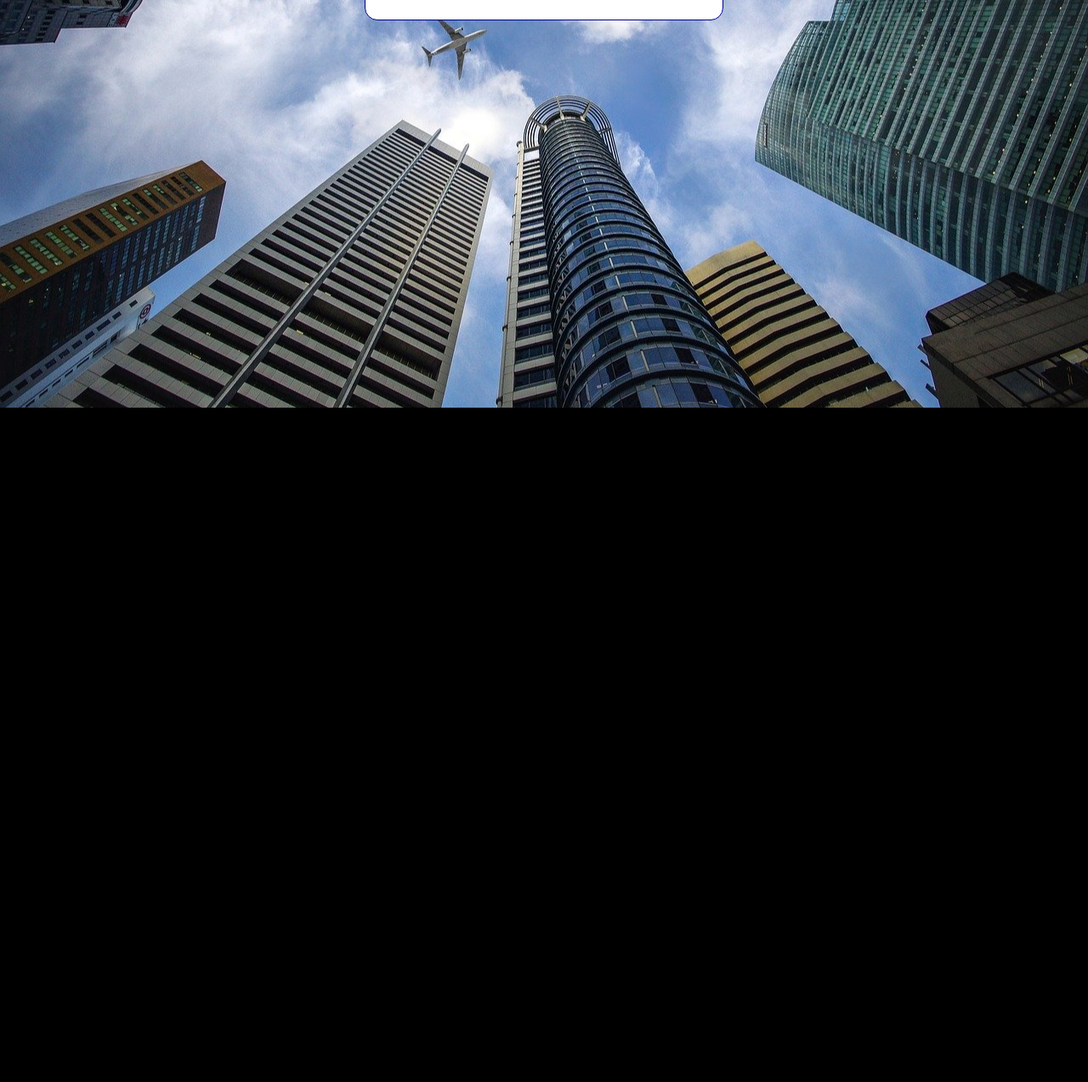
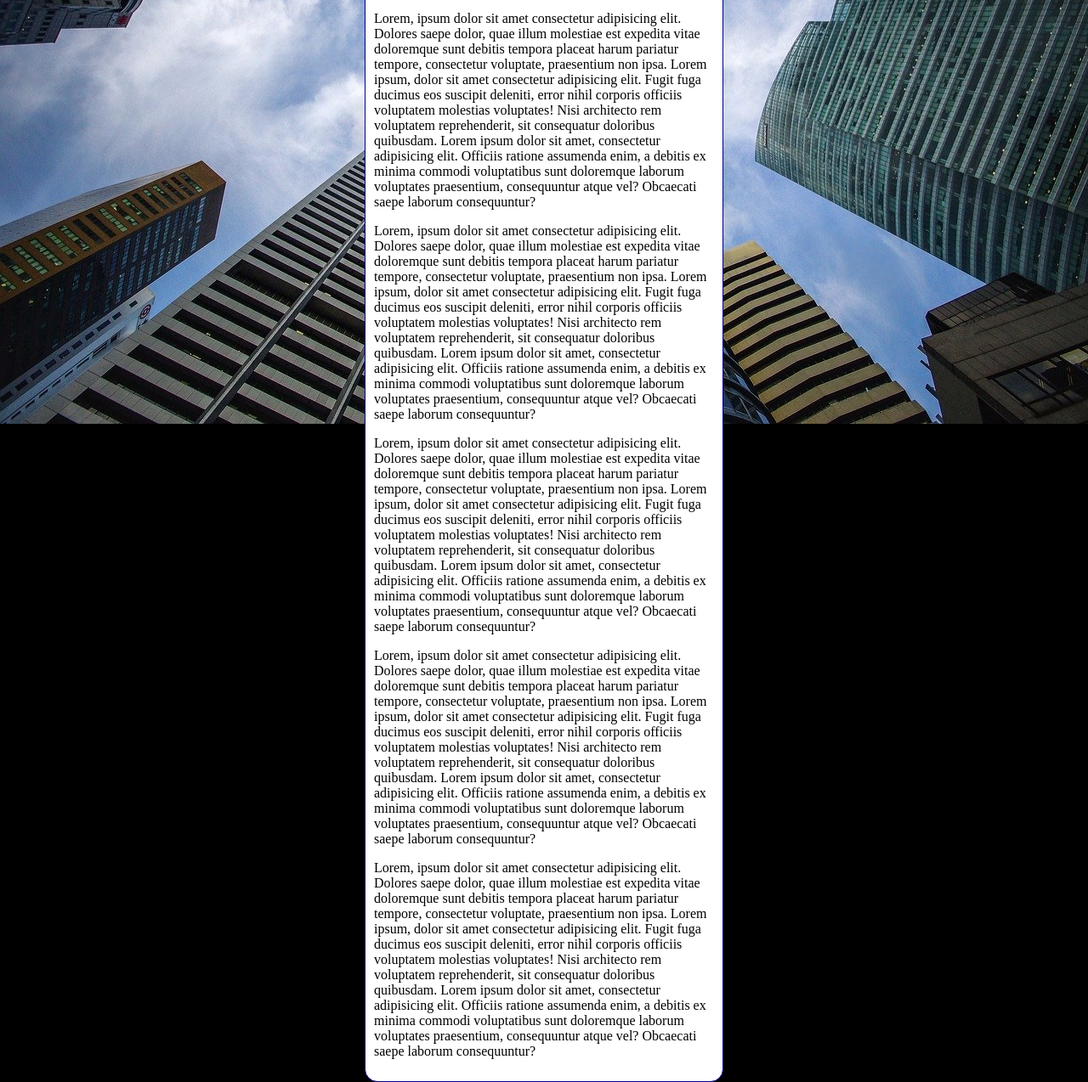
Before and after one commit to arthurferreira-dev/HTML---CSS, a plain HTML site: page Vol. 3/aula12a15/fundo06.html in a window 1280 px wide. Shown: the part 336-1610 px from the top of the page at 85% size. Before the commit the page ends 816 px from the top, so only its background shows below. Drawn offline with Linux system fonts and the light colour scheme.

Commit message:
add 5 paragraphos in the index.html

```diff
--- a/Vol. 3/aula12a15/fundo06.html
+++ b/Vol. 3/aula12a15/fundo06.html
@@ -14,6 +14,31 @@
             Lorem ipsum, dolor sit amet consectetur adipisicing elit. Fugit fuga ducimus eos suscipit deleniti, error nihil corporis officiis voluptatem molestias voluptates! Nisi architecto rem voluptatem reprehenderit, sit consequatur doloribus quibusdam.
             Lorem ipsum dolor sit amet, consectetur adipisicing elit. Officiis ratione assumenda enim, a debitis ex minima commodi voluptatibus sunt doloremque laborum voluptates praesentium, consequuntur atque vel? Obcaecati saepe laborum consequuntur?
         </p>
+        <p>
+            Lorem, ipsum dolor sit amet consectetur adipisicing elit. Dolores saepe dolor, quae illum molestiae est expedita vitae doloremque sunt debitis tempora placeat harum pariatur tempore, consectetur voluptate, praesentium non ipsa.
+            Lorem ipsum, dolor sit amet consectetur adipisicing elit. Fugit fuga ducimus eos suscipit deleniti, error nihil corporis officiis voluptatem molestias voluptates! Nisi architecto rem voluptatem reprehenderit, sit consequatur doloribus quibusdam.
+            Lorem ipsum dolor sit amet, consectetur adipisicing elit. Officiis ratione assumenda enim, a debitis ex minima commodi voluptatibus sunt doloremque laborum voluptates praesentium, consequuntur atque vel? Obcaecati saepe laborum consequuntur?
+        </p>
+        <p>
+            Lorem, ipsum dolor sit amet consectetur adipisicing elit. Dolores saepe dolor, quae illum molestiae est expedita vitae doloremque sunt debitis tempora placeat harum pariatur tempore, consectetur voluptate, praesentium non ipsa.
+            Lorem ipsum, dolor sit amet consectetur adipisicing elit. Fugit fuga ducimus eos suscipit deleniti, error nihil corporis officiis voluptatem molestias voluptates! Nisi architecto rem voluptatem reprehenderit, sit consequatur doloribus quibusdam.
+            Lorem ipsum dolor sit amet, consectetur adipisicing elit. Officiis ratione assumenda enim, a debitis ex minima commodi voluptatibus sunt doloremque laborum voluptates praesentium, consequuntur atque vel? Obcaecati saepe laborum consequuntur?
+        </p>
+        <p>
+            Lorem, ipsum dolor sit amet consectetur adipisicing elit. Dolores saepe dolor, quae illum molestiae est expedita vitae doloremque sunt debitis tempora placeat harum pariatur tempore, consectetur voluptate, praesentium non ipsa.
+            Lorem ipsum, dolor sit amet consectetur adipisicing elit. Fugit fuga ducimus eos suscipit deleniti, error nihil corporis officiis voluptatem molestias voluptates! Nisi architecto rem voluptatem reprehenderit, sit consequatur doloribus quibusdam.
+            Lorem ipsum dolor sit amet, consectetur adipisicing elit. Officiis ratione assumenda enim, a debitis ex minima commodi voluptatibus sunt doloremque laborum voluptates praesentium, consequuntur atque vel? Obcaecati saepe laborum consequuntur?
+        </p>
+        <p>
+            Lorem, ipsum dolor sit amet consectetur adipisicing elit. Dolores saepe dolor, quae illum molestiae est expedita vitae doloremque sunt debitis tempora placeat harum pariatur tempore, consectetur voluptate, praesentium non ipsa.
+            Lorem ipsum, dolor sit amet consectetur adipisicing elit. Fugit fuga ducimus eos suscipit deleniti, error nihil corporis officiis voluptatem molestias voluptates! Nisi architecto rem voluptatem reprehenderit, sit consequatur doloribus quibusdam.
+            Lorem ipsum dolor sit amet, consectetur adipisicing elit. Officiis ratione assumenda enim, a debitis ex minima commodi voluptatibus sunt doloremque laborum voluptates praesentium, consequuntur atque vel? Obcaecati saepe laborum consequuntur?
+        </p>
+        <p>
+            Lorem, ipsum dolor sit amet consectetur adipisicing elit. Dolores saepe dolor, quae illum molestiae est expedita vitae doloremque sunt debitis tempora placeat harum pariatur tempore, consectetur voluptate, praesentium non ipsa.
+            Lorem ipsum, dolor sit amet consectetur adipisicing elit. Fugit fuga ducimus eos suscipit deleniti, error nihil corporis officiis voluptatem molestias voluptates! Nisi architecto rem voluptatem reprehenderit, sit consequatur doloribus quibusdam.
+            Lorem ipsum dolor sit amet, consectetur adipisicing elit. Officiis ratione assumenda enim, a debitis ex minima commodi voluptatibus sunt doloremque laborum voluptates praesentium, consequuntur atque vel? Obcaecati saepe laborum consequuntur?
+        </p>
     </main>
 </body>
 </html>
```
